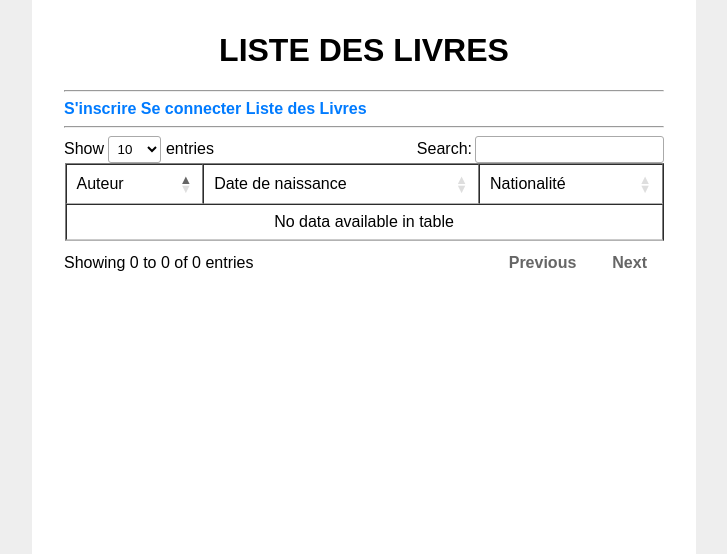
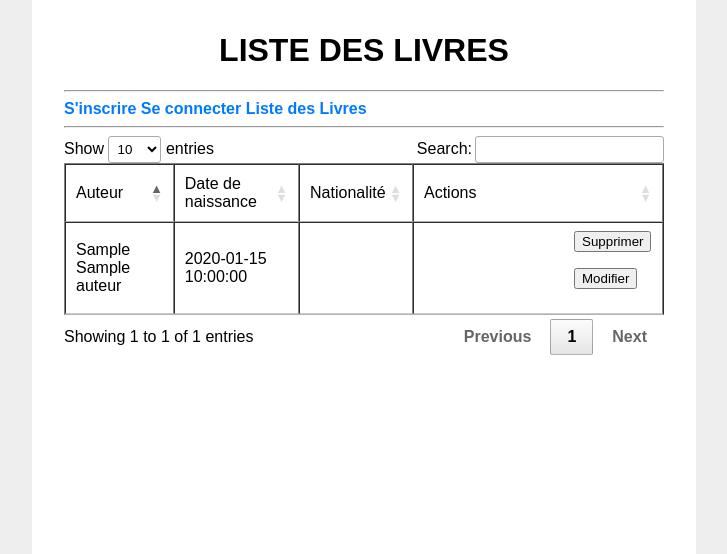
Before and after one commit to Nico180803/Projet2PHP, a PHP site: page /listeAuteur.php in a window 1280 px wide. Shown: the top 554 px of the page, without its empty margins (276-1003 px from the left). Run offline with PHP 8.4, Linux system fonts and the light colour scheme; tables that the repository leaves empty or names only in its code hold one stand-in row (values such as "Sample post"); some libraries are stand-ins or nearby versions.

Commit message:
feat: Liste auteur et supprimer auteurs

```diff
--- a/listeAuteur.php
+++ b/listeAuteur.php
@@ -2,13 +2,14 @@
 session_start();
 $bdd = new PDO('mysql:host=localhost;dbname=mls_projet2;charset=utf8', 'root', '');
 
-//J'arrive pas à faire le tri et l'affichage des auteurs.
-
-$requete = $bdd->prepare('SELECT CONCAT(auteur.prenom, " ", auteur.nom) as nom, auteur.date_naissance, pays.nom AS pays FROM auteur
-INNER JOIN pays ON auteur.ref_pays = pays.id_pays');
+$requete = $bdd->prepare('SELECT auteur.id_auteur, CONCAT(auteur.prenom, " ", auteur.nom) as nom, auteur.date_naissance, pays.nom AS pays FROM auteur
+LEFT JOIN pays ON auteur.ref_pays = pays.id_pays');
 $requete->execute();
 $auteur = $requete->fetchAll();
 $requete->closeCursor();
+
+
+if (isset($_SESSION['id_auteur'])) {}
 ?>
 
 <head>
@@ -34,6 +35,7 @@ $requete->closeCursor();
         <td>Auteur</td>
         <td>Date de naissance</td>
         <td>Nationalité</td>
+        <td>Actions</td>
 
     </tr>
     </thead>
@@ -51,6 +53,16 @@ $requete->closeCursor();
             <td>
                 <?= $auteur[$i]['pays']?>
             </td>
+            <td>
+                <form action="Gestion/gestionAuteurs.php" method="post">
+                    <input type="submit" name="supprimer" value="Supprimer">
+                    <input type="hidden" name="auteur" value=<?= $auteur[$i]['id_auteur']?>>
+                </form>
+                <form>
+                    <input type="submit" name="modifier" value="Modifier">
+                </form>
+
+            </td>
         </tr>
         <?php
     }
```
Also changed, not shown: Gestion/gestionAuteurs.php (+11 -0 lines).
